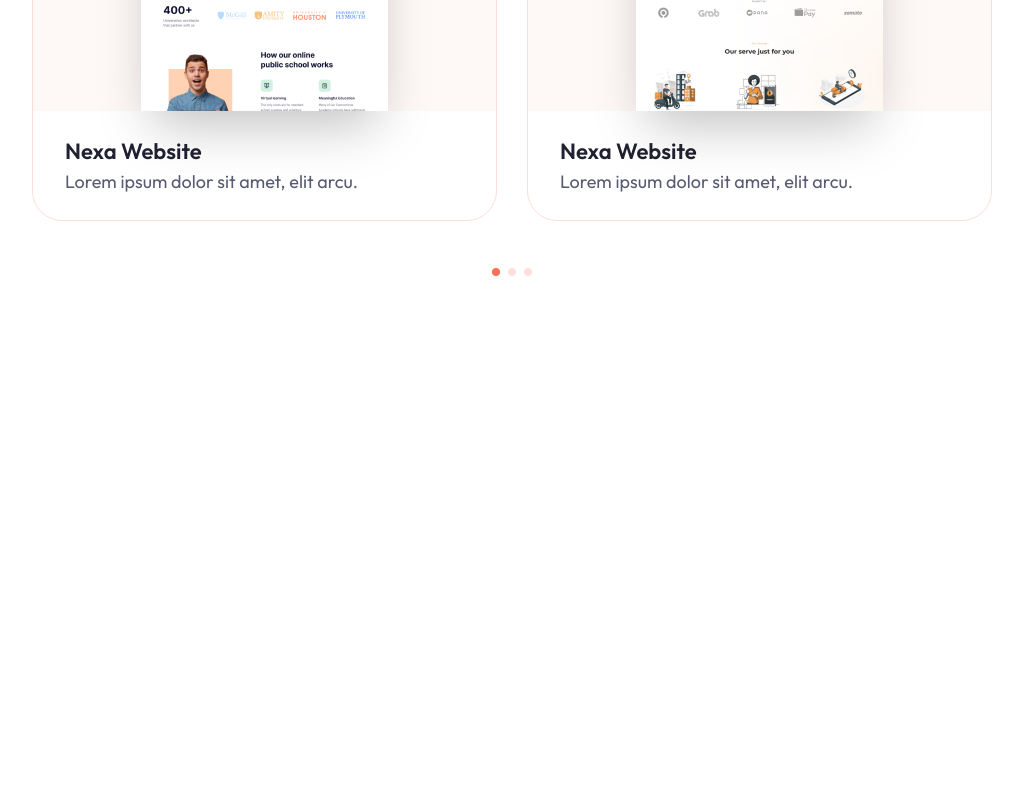
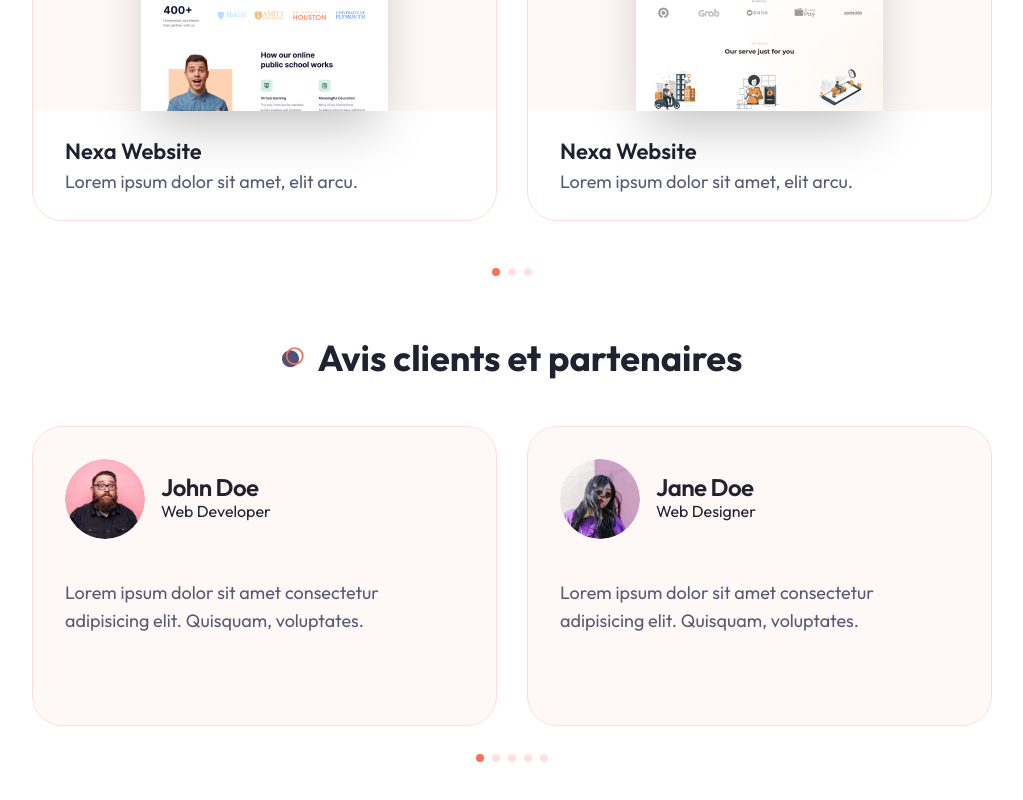
Before and after one commit to Ambrosioc/portfolio-next, a Next.js app: page / in a window 1280 px wide. Shown: the part 3206-4006 px from the top of the page, without its empty margins (128-1151 px from the left). Built offline with nearby package versions, Linux system fonts and the light colour scheme.

Commit message:
finish reviews component

```diff
--- a/app/page.jsx
+++ b/app/page.jsx
@@ -2,6 +2,7 @@ import Hero from "@/components/Hero";
 import About from "@/components/About";
 import Services from "@/components/Services";
 import Work from "@/components/Work";
+import Reviews from "@/components/Reviews";
 
 export default function Home() {
 	return (
@@ -10,6 +11,7 @@ export default function Home() {
 			<About />
 			<Services />
 			<Work />
+			<Reviews />
 		</main>
 	);
 }
--- /dev/null
+++ b/components/Reviews.jsx
@@ -0,0 +1,119 @@
+"use client";
+import Image from "next/image";
+import { Card, CardDescription, CardHeader, CardTitle } from "./ui/card";
+import "swiper/css";
+import "swiper/css/pagination";
+import { Pagination } from "swiper/modules";
+import { Swiper, SwiperSlide } from "swiper/react";
+
+const reviews = [
+	{
+		id: 1,
+		name: "John Doe",
+		job: "Web Developer",
+		avatar: "/reviews/avatar-1.png",
+		review:
+			"Lorem ipsum dolor sit amet consectetur adipisicing elit. Quisquam, voluptates.",
+	},
+	{
+		id: 2,
+		name: "Jane Doe",
+		job: "Web Designer",
+		avatar: "/reviews/avatar-2.png",
+		review:
+			"Lorem ipsum dolor sit amet consectetur adipisicing elit. Quisquam, voluptates.",
+	},
+	{
+		id: 3,
+		name: "John Doe",
+		job: "Web Developer",
+		avatar: "/reviews/avatar-3.png",
+		review:
+			"Lorem ipsum dolor sit amet consectetur adipisicing elit. Quisquam, voluptates.",
+	},
+	{
+		id: 4,
+		name: "Jane Doe",
+		job: "Web Designer",
+		avatar: "/reviews/avatar-4.png",
+		review:
+			"Lorem ipsum dolor sit amet consectetur adipisicing elit. Quisquam, voluptates.",
+	},
+	{
+		id: 5,
+		name: "John Doe",
+		job: "Web Developer",
+		avatar: "/reviews/avatar-5.png",
+		review:
+			"Lorem ipsum dolor sit amet consectetur adipisicing elit. Quisquam, voluptates.",
+	},
+	{
+		id: 6,
+		name: "Jane Doe",
+		job: "Web Designer",
+		avatar: "/reviews/avatar-6.png",
+		review:
+			"Lorem ipsum dolor sit amet consectetur adipisicing elit. Quisquam, voluptates.",
+	},
+];
+const Reviews = () => {
+	return (
+		<section className="mb-12 xl:mb-32">
+			<div className="container mx-auto">
+				<h2 className="section-title mb-12 text-center mx-auto">
+					Avis clients et partenaires
+				</h2>
+				{/* slider */}
+				<Swiper
+					slidesPerView={1}
+					breakpoints={{
+						640: {
+							slidesPerView: 2,
+						},
+						1400: {
+							slidesPerView: 3,
+						},
+					}}
+					spaceBetween={30}
+					pagination={{
+						clickable: true,
+					}}
+					modules={[Pagination]}
+					className="h-[350px]">
+					spa
+					{reviews.map((person, index) => {
+						return (
+							<SwiperSlide key={index}>
+								<Card className="bg-tertiary dark:bg-secondary/40 p-8 min-h-[300px]">
+									<CardHeader className="p-0 mb-10">
+										<div className="flex items-center gap-x-4">
+											{/* image */}
+											<Image
+												src={person.avatar}
+												alt={person.name}
+												width={80}
+												height={80}
+												className="rounded-full"
+												priority
+											/>
+											{/* name */}
+											<div className="flex flex-col">
+												<CardTitle>{person.name}</CardTitle>
+												<p>{person.job}</p>
+											</div>
+										</div>
+									</CardHeader>
+									<CardDescription className="text-lg text-muted-foreground">
+										{person.review}
+									</CardDescription>
+								</Card>
+							</SwiperSlide>
+						);
+					})}
+				</Swiper>
+			</div>
+		</section>
+	);
+};
+
+export default Reviews;
```
